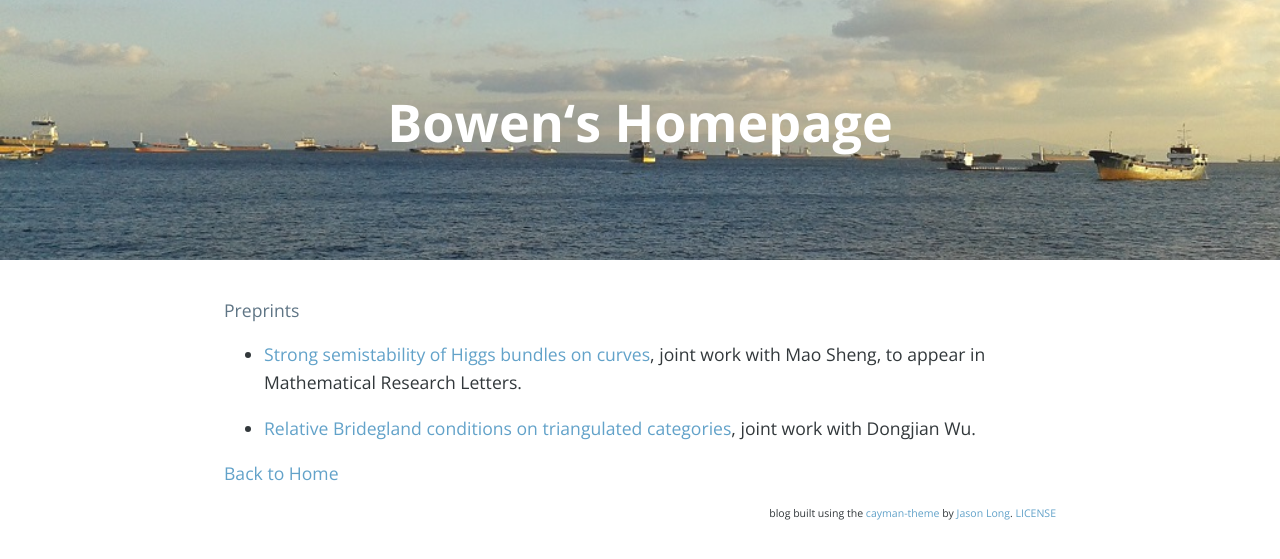
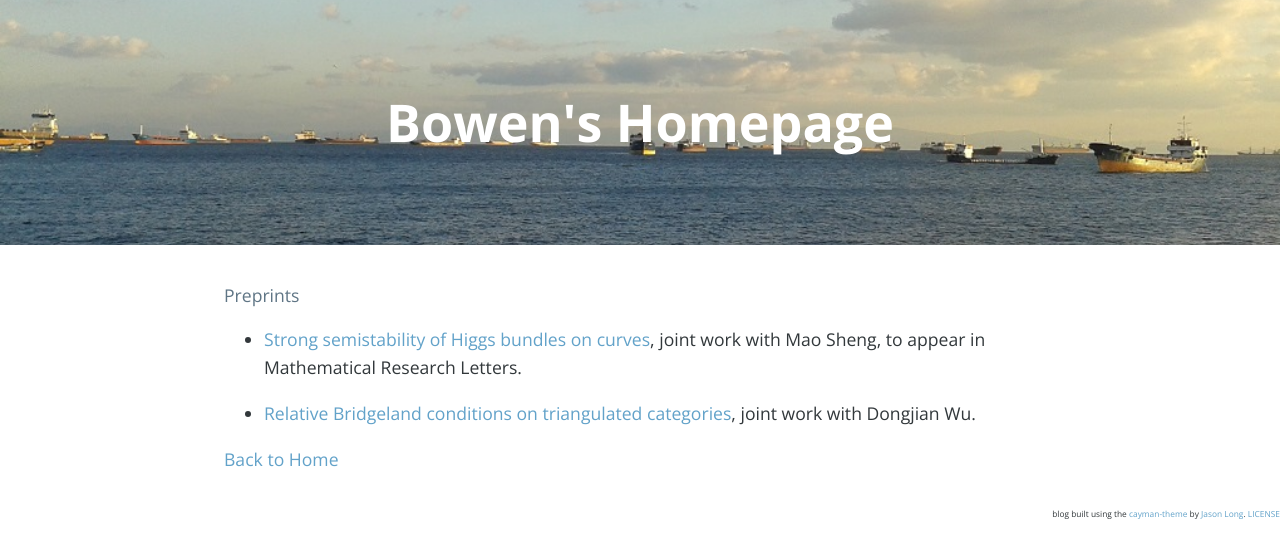
Before and after one commit to bowenl-math/bowenl-math.github.io, a Jekyll site: the page built from preprints.md, in a window 1280 px wide. Shown: the top 559 px of the page. Built offline with Jekyll 4.4.1, drawn with Linux system fonts in a browser that asks for light colours; nearby versions of some CDN libraries; our own code applies the rules of GitHub Pages for plain Markdown files; comment, search, counter and statistics services are not loaded.

Commit message:
Polish homepage content and layout

```diff
--- a/_config.yml
+++ b/_config.yml
@@ -6,7 +6,7 @@
 # 'jekyll serve'. If you change this file, please restart the server process.
 
 # Site settings
-title: Bowen‘s Homepage
+title: Bowen's Homepage
 
 # Build settings
 markdown: kramdown
--- a/_includes/header.html
+++ b/_includes/header.html
@@ -1,5 +1,6 @@
 <header class="page-header">
      <h1 class="project-name"> {{ site.title }}</h1>
-     <!--检测内容是否一致-->
-     <h3>{% if site.twitter_username %}<a class="header-link" href="http://twitter.com/{{ site.twitter_username }}" target="_blank">follow @{{ site.twitter_username }}</a></h3>{% endif %}
+     {% if site.twitter_username %}
+     <h3><a class="header-link" href="http://twitter.com/{{ site.twitter_username }}" target="_blank">follow @{{ site.twitter_username }}</a></h3>
+     {% endif %}
 </header>
--- a/_layouts/default.html
+++ b/_layouts/default.html
@@ -11,13 +11,13 @@
       <div class="wrapper">
         {{ content }}
       </div>
-    </div>
+    </section>
 
     {% include footer.html %}
 
 
+    {% include scripts.html %}
+
   </body>
 
-    {% include scripts.html %}
-
 </html>
--- a/preprints.md
+++ b/preprints.md
@@ -1,6 +1,6 @@
 #### Preprints
-* [Strong semistability of Higgs bundles on curves](https://arxiv.org/abs/2505.15142#), joint work with Mao Sheng, to appear in Mathematical Research Letters.
+* [Strong semistability of Higgs bundles on curves](https://arxiv.org/abs/2505.15142), joint work with Mao Sheng, to appear in Mathematical Research Letters.
 
-* [Relative Bridegland conditions on triangulated categories](https://arxiv.org/abs/2411.01502), joint work with Dongjian Wu.
+* [Relative Bridgeland conditions on triangulated categories](https://arxiv.org/abs/2411.01502), joint work with Dongjian Wu.
 
 [Back to Home](/index.md)
```
Also changed, not shown: index.md (+4 -4 lines), teaching.md (+3 -1 lines).
